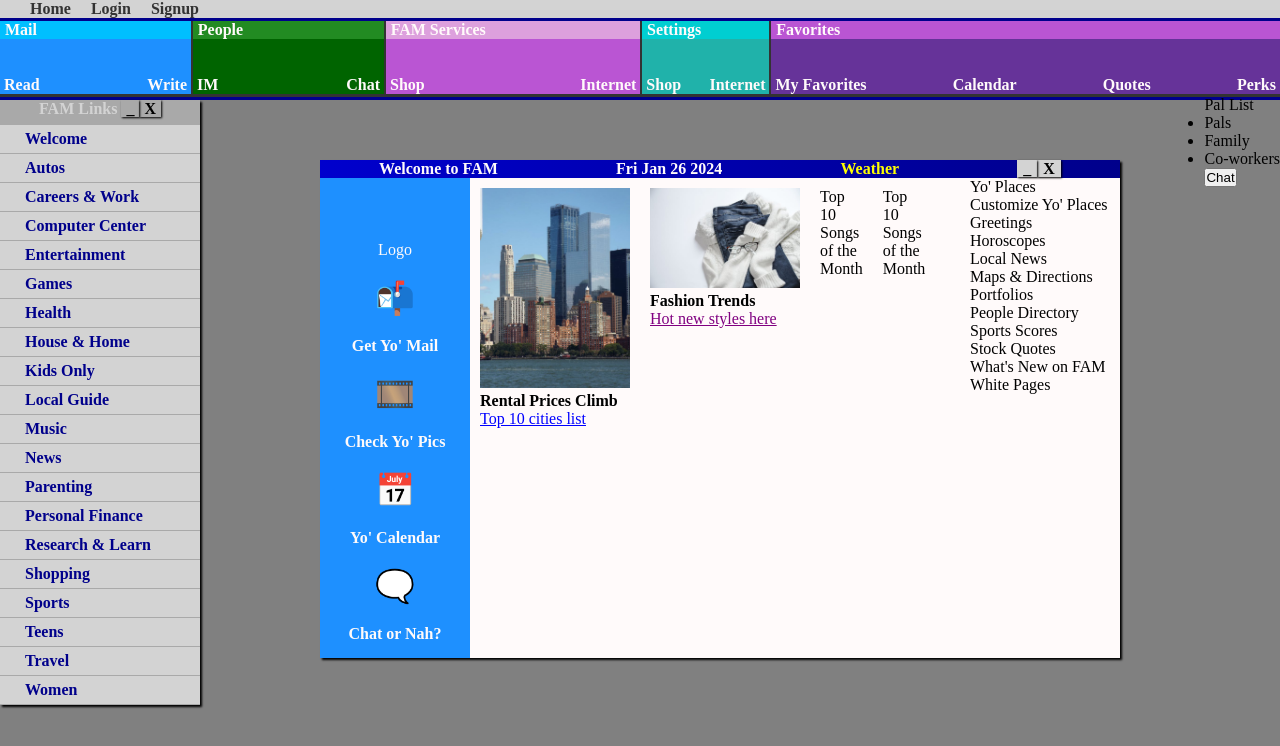
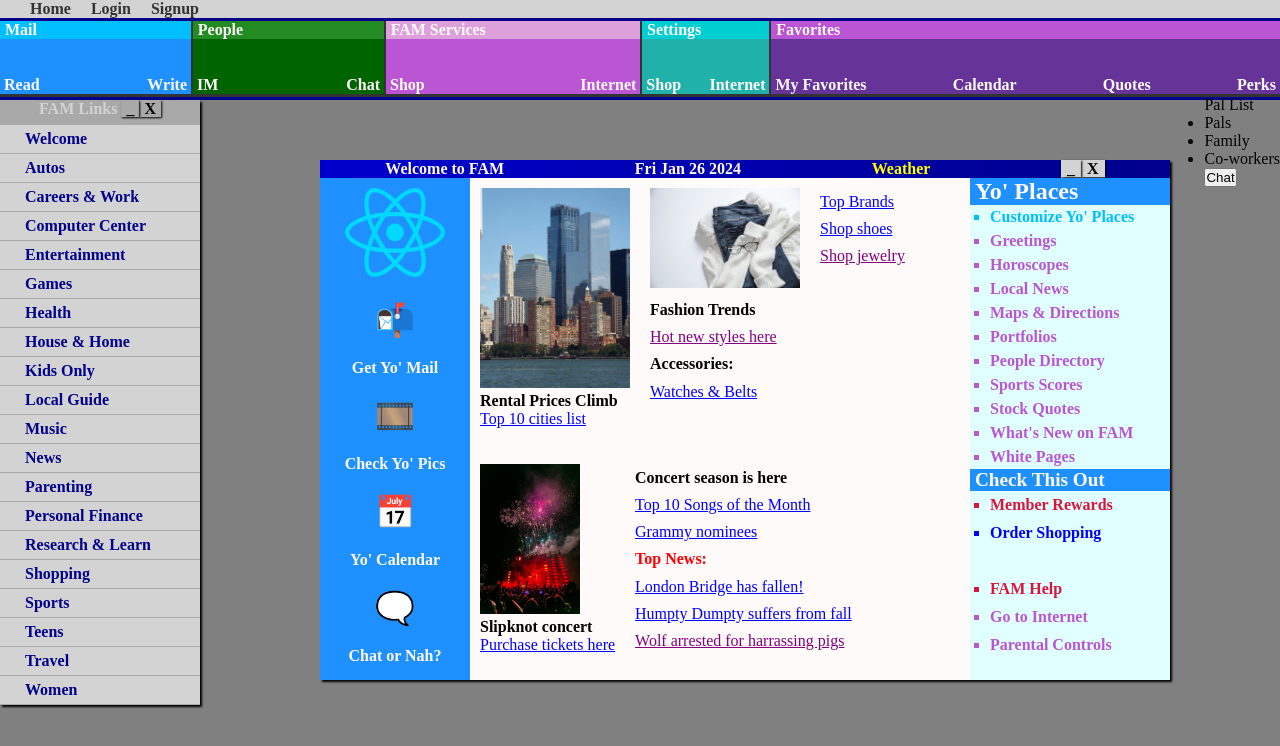
Before and after one commit to Smoot-Mena/chat-app, a React (Vite) app in the folder frontend/: page / in a window 1280 px wide. Shown: the top 746 px of the page. Built offline with nearby package versions, Linux system fonts and the light colour scheme; no server answers.

Commit message:
Finishes css styles to main window in home page

```diff
--- a/frontend/src/pages/Home.jsx
+++ b/frontend/src/pages/Home.jsx
@@ -218,7 +218,7 @@
                 top: "20vh",
                 left: "25vw",
                 boxShadow: "2px 2px 2px black",
-                width: "800px",
+                width: "850px",
                 minWidth: "700px",
                 display: "flex",
                 flexFlow: "row wrap",
@@ -254,9 +254,9 @@
                     textAlign: "center",
                     lineHeight: "3em"
                 }}>
-                    <figure>
-                        <img src="" alt="" />
-                        <figcaption>Logo</figcaption>
+                    <figure style={{ marginTop: "10px" }}>
+                        <img src="/src/assets/react.svg" alt="Logo" width="100px"/>
+                        <figcaption></figcaption>
                     </figure>
                     <ul style={{ listStyle: "none" }}>
                         <li style={{ fontWeight: "bold" }}><p style={{ fontSize: "2em" }}>📬</p>Get Yo' Mail</li>
@@ -265,9 +265,9 @@
                         <li style={{ fontWeight: "bold" }}><p style={{ fontSize: "2em" }}>🗨️</p>Chat or Nah?</li>
                     </ul>
                 </section>
-                <section style={{ padding: "10px", display: "flex", gap: "20px", width: "500px" }}>
+                <section style={{ padding: "10px", display: "flex", gap: "20px", width: "500px", flexFlow: "row wrap" }}>
                     <article style={{
-                        width: "200px",
+                        width: "150px",
                         }}>
                         <figure>
                             <img src="src/assets/city-skyline.jpg" alt="Skyline" width="150px"/>
@@ -275,47 +275,44 @@
                         </figure>
                         <p style={{ color: "blue", textDecoration: "underline" }}>Top 10 cities list</p>
                     </article>
-                    <article>
+                    <article style={{ lineHeight: "1.7em" }}>
                         <figure>
                             <img src="src/assets/white-outfit.jpg" alt="Fashion trends" width="150px"/>
                             <figcaption style={{ fontWeight: "bold" }}>Fashion Trends</figcaption>
                             <p style={{ color: "purple", textDecoration: "underline" }}>Hot new styles here</p>
+                            <p style={{ fontWeight: "bold" }}>Accessories:</p>
+                            <p style={{ color: "blue", textDecoration: "underline" }}>Watches & Belts</p>
                         </figure>
                     </article>
-                    <article>
-                        <p>Top 10 Songs of the Month</p>
-                        <p></p>
-                        <p></p>
-                    </article>
-                    <article>
-                        <p>Top 10 Songs of the Month</p>
-                        <p></p>
-                        <p></p>
+                    <article style={{ width: "120px", lineHeight: "1.7em" }}>
+                        <p style={{ color: "blue", textDecoration: "underline" }}>Top Brands</p>
+                        <p style={{ color: "blue", textDecoration: "underline" }}>Shop shoes</p>
+                        <p style={{ color: "purple", textDecoration: "underline" }}>Shop jewelry</p>
                     </article>
                     <article>
                         <figure>
-                            <img src="" alt="" />
-                            <figcaption></figcaption>
-                            <p></p>
+                            <img src="/src/assets/concert.jpg" alt="Concert" width="100px"/>
+                            <figcaption style={{ fontWeight: "bold" }}>Slipknot concert</figcaption>
+                            <p style={{ color: "blue", textDecoration: "underline" }}>Purchase tickets here</p>
                         </figure>
                     </article>
-                    <article>
-                        <figure>
-                            <img src="" alt="" />
-                            <figcaption></figcaption>
-                            <p></p>
-                        </figure>
+                    <article style={{ lineHeight: "1.7em" }}>
+                        <p style={{ fontWeight: "bold" }}>Concert season is here</p>
+                        <p style={{ color: "blue", textDecoration: "underline" }}>Top 10 Songs of the Month</p>
+                        <p style={{ color: "blue", textDecoration: "underline" }}>Grammy nominees</p>
+                        <p style={{ fontWeight: "bold", color: "red" }}>Top News: </p>
+                        <p style={{ color: "blue", textDecoration: "underline" }}>London Bridge has fallen!</p>
+                        <p style={{ color: "blue", textDecoration: "underline" }}>Humpty Dumpty suffers from fall</p>
+                        <p style={{ color: "purple", textDecoration: "underline" }}>Wolf arrested for harrassing pigs</p>
                     </article>
                 </section>
                 <section style={{
-                    width: "150px",
-                    // position: "absolute",
-                    // top: "3vh",
-                    // right: "0"
+                    width: "200px",
+                    backgroundColor: "lightcyan"
                 }}>
-                    <header>Yo' Places</header>
-                    <ul style={{ listStyle: "none" }}>
-                        <li>Customize Yo' Places</li>
+                    <header style={{ fontWeight: "bold", color: "snow", backgroundColor: "dodgerblue", padding: "0 5px", fontSize: "1.5em" }}>Yo' Places</header>
+                    <ul style={{ listStyle: "square", marginLeft: "20px", color: "mediumorchid", fontWeight: "bold", lineHeight: "1.5em" }}>
+                        <li style={{ color: "deepskyblue" }}>Customize Yo' Places</li>
                         <li>Greetings</li>
                         <li>Horoscopes</li>
                         <li>Local News</li>
@@ -326,6 +323,15 @@
                         <li>Stock Quotes</li>
                         <li>What's New on FAM</li>
                         <li>White Pages</li>
+                    </ul>
+                    <header style={{ fontWeight: "bold", color: "snow", backgroundColor: "dodgerblue", padding: "0 5px", fontSize: "1.2em" }}>Check This Out</header>
+                    <ul style={{ listStyle: "square", marginLeft: "20px", color: "mediumorchid", fontWeight: "bold", lineHeight: "1.75em" }}>
+                        <li style={{ color: "crimson" }}>Member Rewards</li>
+                        <li style={{ color: "blue" }}>Order Shopping</li>
+                        <br />
+                        <li style={{ color: "crimson" }}>FAM Help</li>
+                        <li>Go to Internet</li>
+                        <li>Parental Controls</li>
                     </ul>
                 </section>
             </main>
```
Also changed, not shown: frontend/src/assets/concert.jpg (added).
